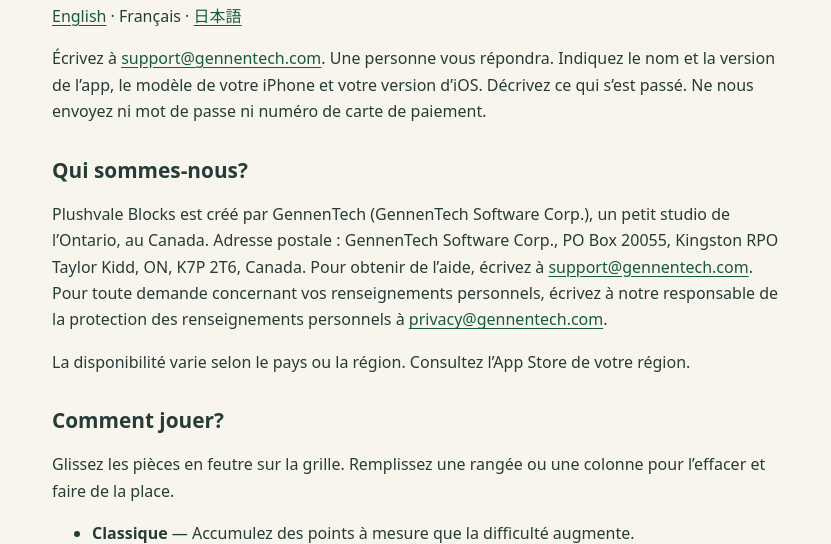
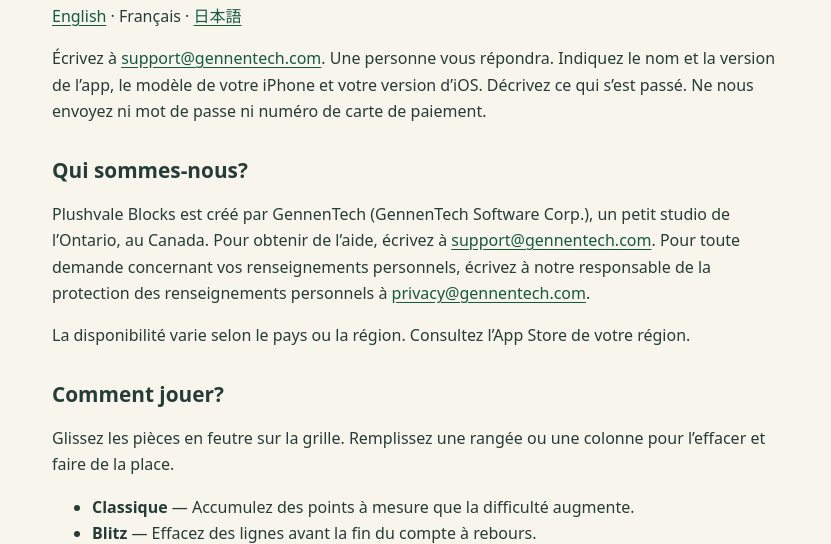
Before and after one commit to GennenTech/plushvale-website, a plain HTML site: page blocks/support-fr/index.html in a window 1280 px wide. Shown: the part 200-744 px from the top of the page, without its empty margins (224-1055 px from the left). Drawn offline with Linux system fonts and the light colour scheme.

Commit message:
Support pages (en, fr-CA): no postal address (operator; R195). The Japanese support page keeps the PO box. Built from the release kit (site_holding).
Co-Authored-By: Claude Opus 5.5 <noreply@anthropic.com>

```diff
--- a/blocks/support-fr/index.html
+++ b/blocks/support-fr/index.html
@@ -12,7 +12,7 @@
 <p><a href="../support/" lang="en" hreflang="en">English</a> · Français · <a href="../support-ja/" lang="ja" hreflang="ja">日本語</a></p>
 <p>Écrivez à <a href="mailto:support@gennentech.com">support@gennentech.com</a>. Une personne vous répondra. Indiquez le nom et la version de l’app, le modèle de votre iPhone et votre version d’iOS. Décrivez ce qui s’est passé. Ne nous envoyez ni mot de passe ni numéro de carte de paiement.</p>
 <h2>Qui sommes-nous?</h2>
-<p>Plushvale Blocks est créé par GennenTech (GennenTech Software Corp.), un petit studio de l’Ontario, au Canada. Adresse postale : GennenTech Software Corp., PO Box 20055, Kingston RPO Taylor Kidd, ON, K7P 2T6, Canada. Pour obtenir de l’aide, écrivez à <a href="mailto:support@gennentech.com">support@gennentech.com</a>. Pour toute demande concernant vos renseignements personnels, écrivez à notre responsable de la protection des renseignements personnels à <a href="mailto:privacy@gennentech.com">privacy@gennentech.com</a>.</p>
+<p>Plushvale Blocks est créé par GennenTech (GennenTech Software Corp.), un petit studio de l’Ontario, au Canada. Pour obtenir de l’aide, écrivez à <a href="mailto:support@gennentech.com">support@gennentech.com</a>. Pour toute demande concernant vos renseignements personnels, écrivez à notre responsable de la protection des renseignements personnels à <a href="mailto:privacy@gennentech.com">privacy@gennentech.com</a>.</p>
 <p>La disponibilité varie selon le pays ou la région. Consultez l’App Store de votre région.</p>
 <h2>Comment jouer?</h2>
 <p>Glissez les pièces en feutre sur la grille. Remplissez une rangée ou une colonne pour l’effacer et faire de la place.</p>
```
Also changed, not shown: blocks/support/index.html (+1 -1 lines).
